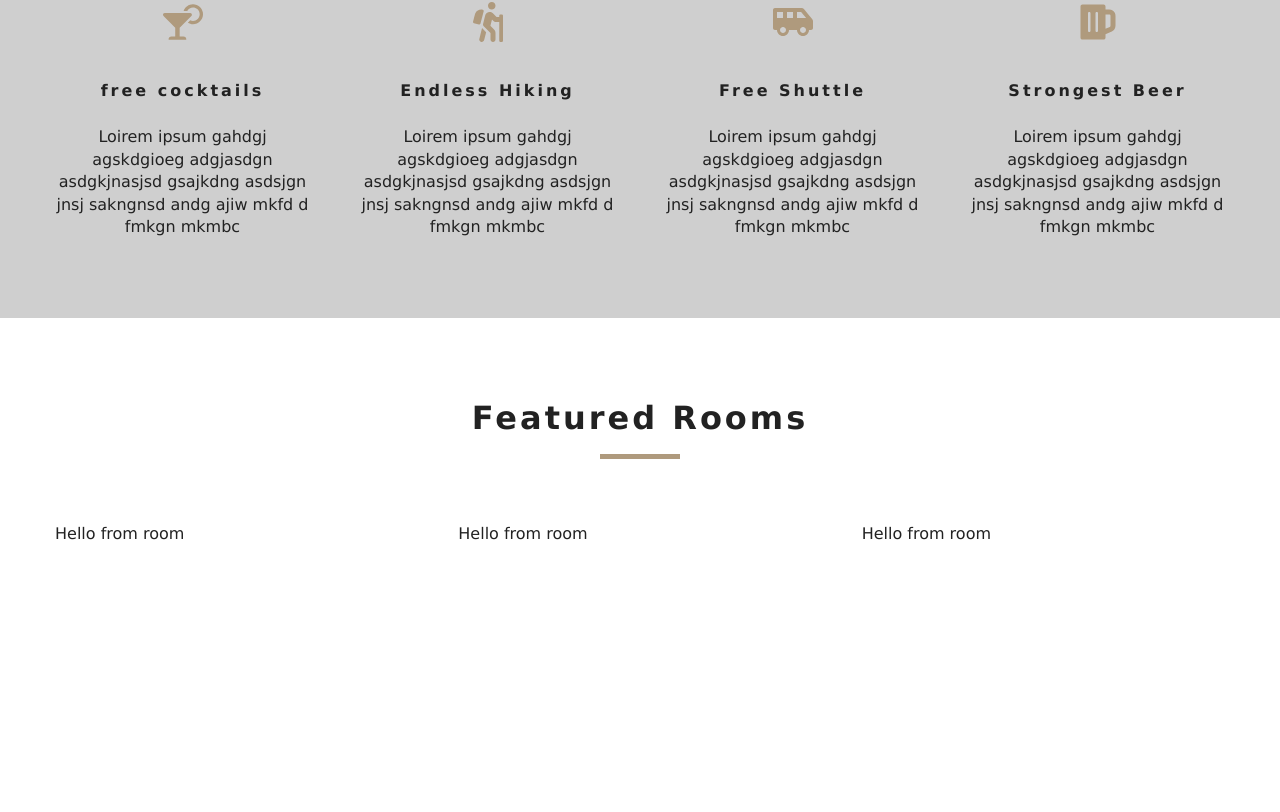
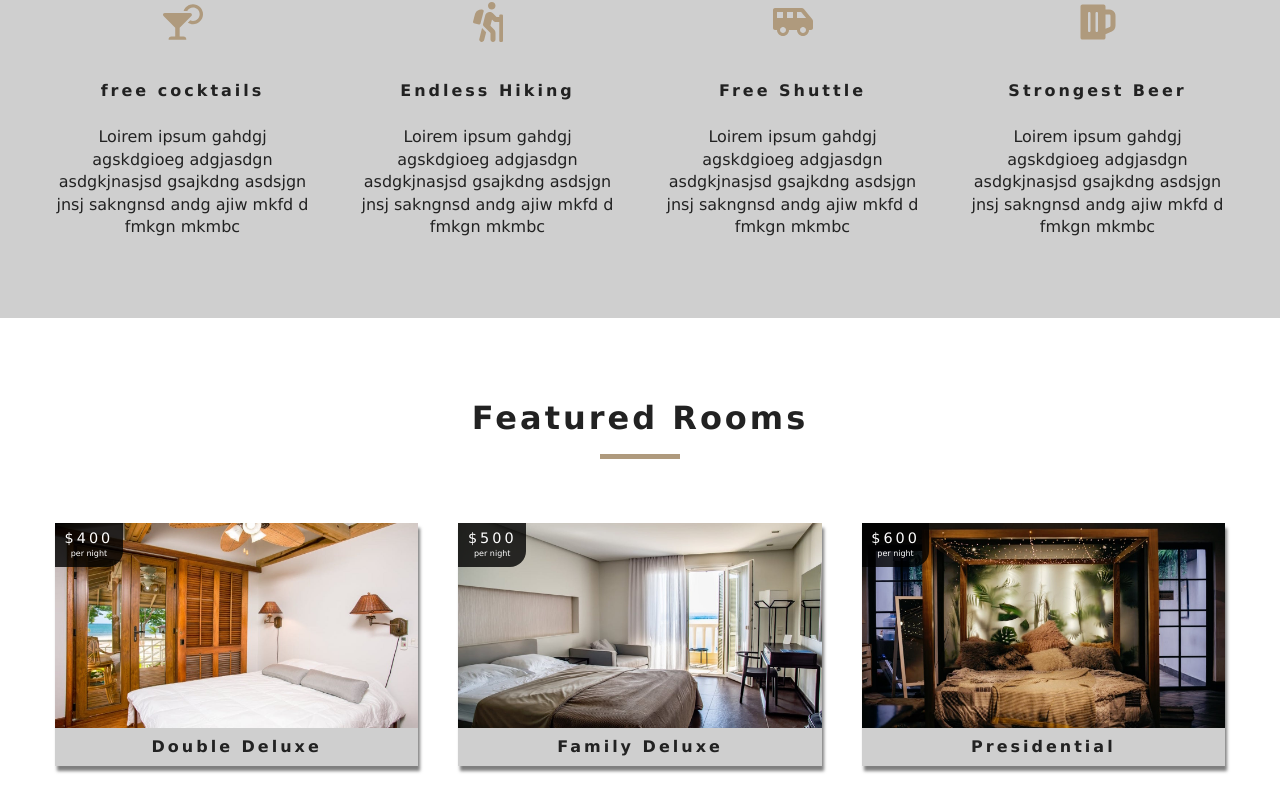
Before and after one commit to adhikarisushant/hotel-website-react, a React (Create React App) app: page / in a window 1280 px wide. Shown: the part 1005-1817 px from the top of the page. Before the commit the page ends 1631 px from the top, so only its background shows below. Built offline with nearby package versions, Linux system fonts and the light colour scheme.

Commit message:
featured rooms section

```diff
--- a/src/components/FeaturedRooms.js
+++ b/src/components/FeaturedRooms.js
@@ -11,7 +11,6 @@
         rooms = rooms.map(room => {
             return <Room key={room.id} room={room} />
         })
-        console.log(rooms);
                 return(
                     <section className="featured-rooms">
                         <Title title="featured rooms" />
--- a/src/components/Room.js
+++ b/src/components/Room.js
@@ -1,11 +1,34 @@
 import React from 'react'
+import {Link} from 'react-router-dom'
+import defaultImg from '../images/room-1.jpeg'
+import PropTypes from 'prop-types'
 
-const Room = () => {
+const Room = ({ room }) => {
+    const{name, slug, images, price} = room;
     return (
-        <div>
-            Hello from room
-        </div>
+        <article className="room">
+            <div className="img-container">
+                <img src={images[0] || defaultImg} alt="single room" />
+                <div className="price-top">
+                    <h6>${price}</h6>
+                    <p>per night</p>
+                </div>
+                <Link to={`rooms/${slug}`}
+                className="btn-primary room-link">
+                    Features
+                </Link>
+                <p className="room-info">{name}</p>
+            </div>
+
+        </article>
     )
 }
 
+Room.propTypes = {
+    room:PropTypes.string.isRequired,
+    slug:PropTypes.string.isRequired,
+    images:PropTypes.arrayOf(PropTypes.string).isRequired,
+    price:PropTypes.number.isRequired,
+}
+
 export default Room
```
Also changed, not shown: 1 other file (tests, documents, lock files or other folders).
